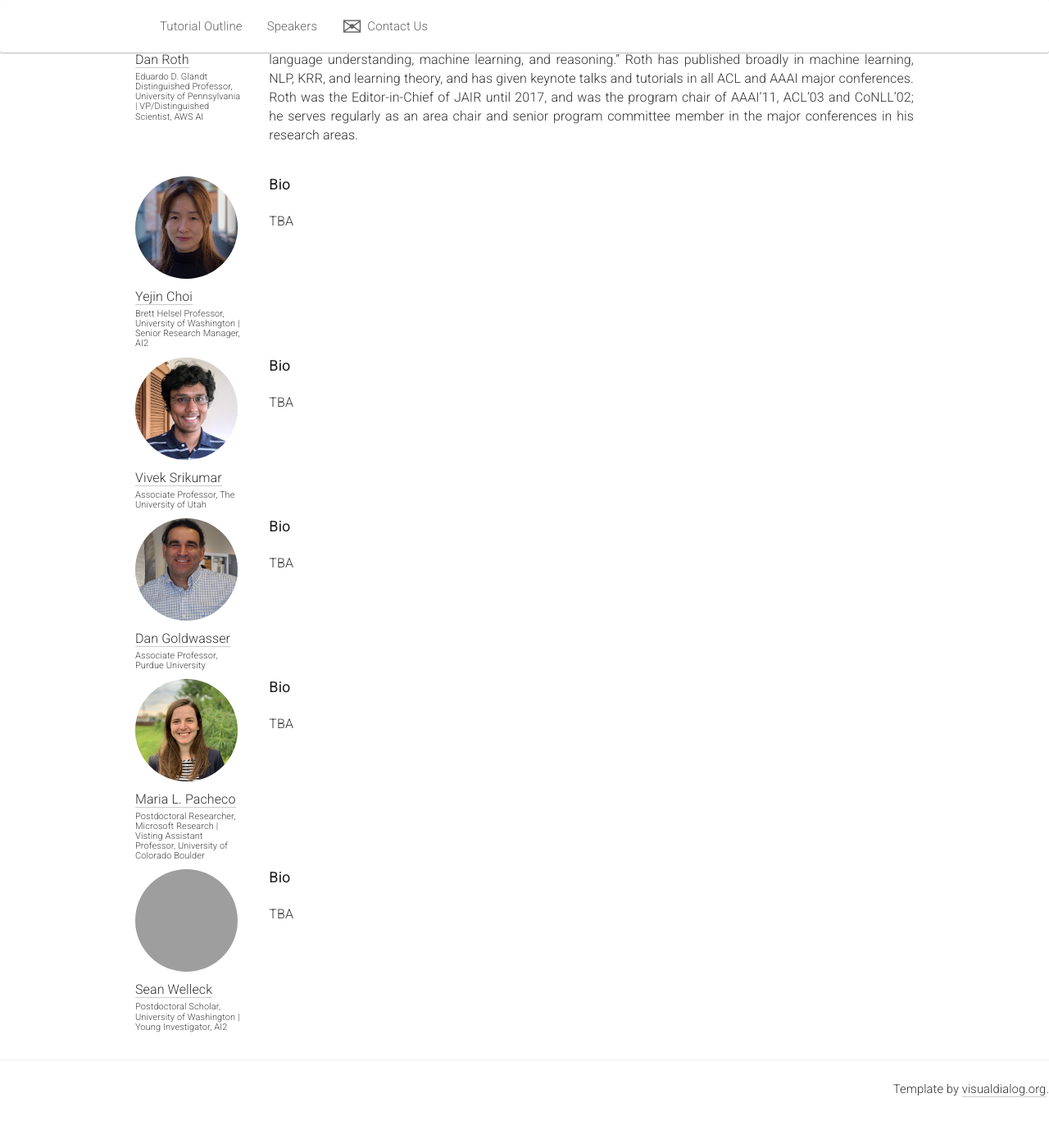
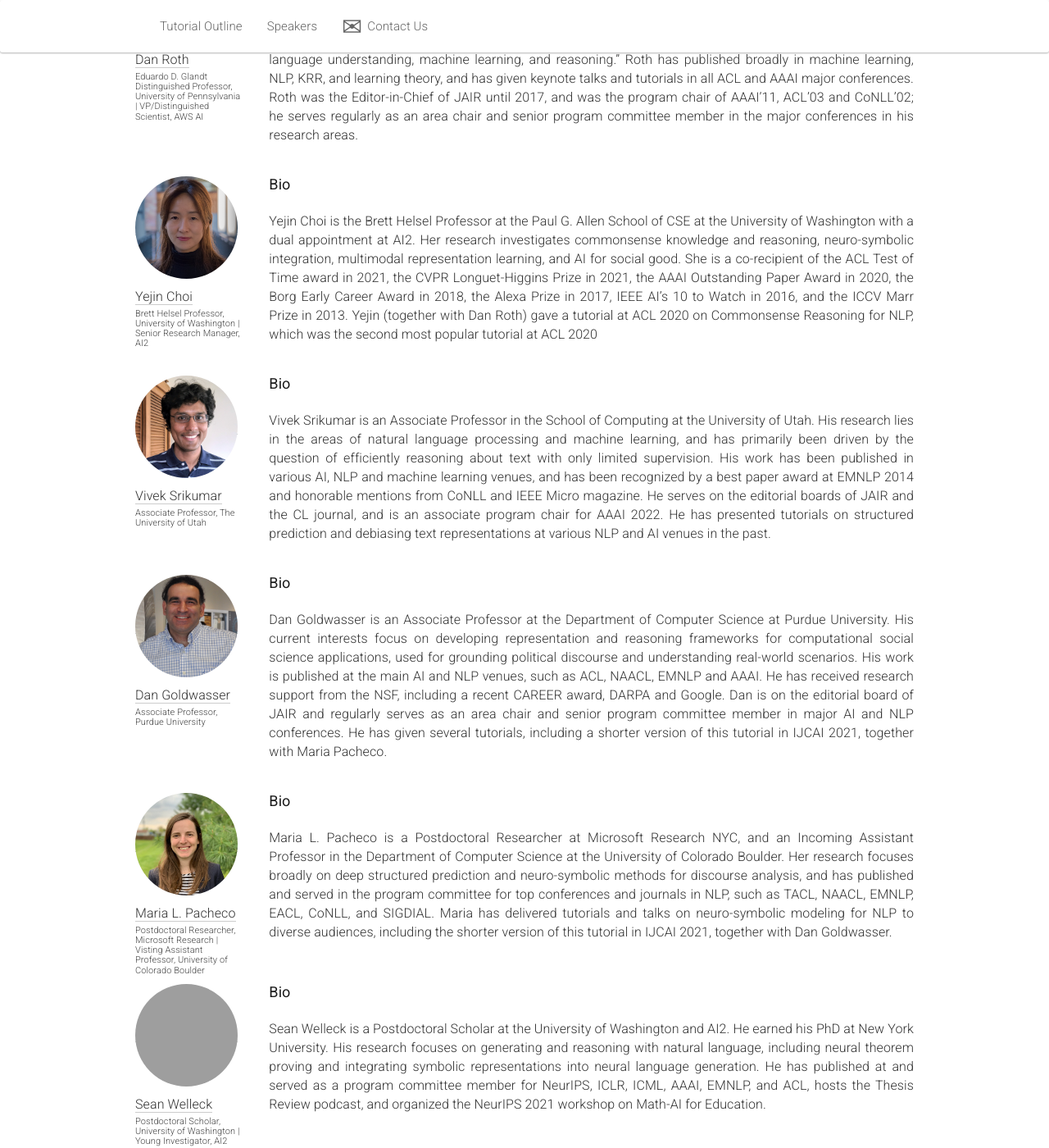
Before and after one commit to ns4nlp-coling/ns4nlp-coling.github.io, a Jekyll site: the page built from _pages/home_2022.md, in a window 1280 px wide and 1400 px high, scrolled down 1417 px. Shown: the whole window at 82% size. Built offline with Jekyll 4.4.1, drawn with Linux system fonts in a browser that asks for light colours; nearby versions of some CDN libraries; before the commit the page ends 2757 px from its top, so only the background shows below that; grey boxes are pictures that could not be loaded.

Commit message:
Adding all the short bios

```diff
--- a/_data/speakers.yml
+++ b/_data/speakers.yml
@@ -12,33 +12,34 @@ Roth was the Editor-in-Chief of JAIR until 2017, and was the program chair of AA
   url:
   photo: YejinCh.jpg
   affil: Brett Helsel Professor, University of Washington | Senior Research Manager, AI2
-  bio: ""
+  bio: "Yejin Choi is the Brett Helsel Professor at the Paul G. Allen School of CSE at the University of Washington with a dual appointment at AI2. Her research investigates commonsense knowledge and reasoning, neuro-symbolic integration, multimodal representation learning, and AI for social good. She is a co-recipient of the ACL Test of Time award in 2021, the CVPR Longuet-Higgins Prize in 2021, the AAAI Outstanding Paper Award in 2020, the Borg Early Career Award in 2018, the Alexa Prize in 2017, IEEE AI's 10 to Watch in 2016, and the ICCV Marr Prize in 2013.
+Yejin (together with Dan Roth) gave a tutorial at ACL 2020 on Commonsense Reasoning for NLP, which was the second most popular tutorial at ACL 2020"
   category: speakers
 
 - name: Vivek Srikumar
   url:
   photo: VivekS.jpg
   affil: Associate Professor, The University of Utah
-  bio: ""
+  bio: "Vivek Srikumar is an Associate Professor in the School of Computing at the University of Utah. His research lies in the areas of natural language processing and machine learning, and has primarily been driven by the question of efficiently reasoning about text with only limited supervision. His work has been published in various AI, NLP and machine learning venues, and has been recognized by a best paper award at EMNLP 2014 and honorable mentions from CoNLL and IEEE Micro magazine. He serves on the editorial boards of JAIR and the CL journal, and is an associate program chair for AAAI 2022. He has presented tutorials on structured prediction and debiasing text representations at various NLP and AI venues in the past."
   category: speakers
 
 - name: Dan Goldwasser
   url:
   photo: DanG.png
   affil: Associate Professor, Purdue University
-  bio: ""
+  bio: "Dan Goldwasser is an Associate Professor at the Department of Computer Science at Purdue University. His current interests focus on developing representation and reasoning frameworks for computational social science applications, used for grounding political discourse and understanding real-world scenarios.  His work is published at the main AI and NLP venues, such as ACL, NAACL, EMNLP and AAAI. He has received research support from the NSF, including a recent CAREER award, DARPA and Google. Dan is on the editorial board of JAIR and regularly serves as an area chair and senior program committee member in major AI and NLP conferences. He has given several tutorials, including a shorter version of this tutorial in IJCAI 2021, together with Maria Pacheco."
   category: speakers
 
 - name: Maria L. Pacheco
   url:
   photo: MariaP.jpg
   affil: Postdoctoral Researcher, Microsoft Research | Visting Assistant Professor, University of Colorado Boulder
-  bio: ""
+  bio: "Maria L. Pacheco is a Postdoctoral Researcher at Microsoft Research NYC, and an Incoming Assistant Professor in the Department of Computer Science at the University of Colorado Boulder. Her research focuses broadly on deep structured prediction and neuro-symbolic methods for discourse analysis, and has published and served in the program committee for top conferences and journals in NLP, such as TACL, NAACL, EMNLP, EACL, CoNLL, and SIGDIAL. Maria has delivered tutorials and talks on neuro-symbolic modeling for NLP to diverse audiences, including the shorter version of this tutorial in IJCAI 2021, together with Dan Goldwasser."
   category: speakers
 
 - name: Sean Welleck
   url:
   photo: SeanW.png
   affil: Postdoctoral Scholar, University of Washington | Young Investigator, AI2
-  bio: ""
+  bio: "Sean Welleck is a Postdoctoral Scholar at the University of Washington and AI2. He earned his PhD at New York University. His research focuses on generating and reasoning with natural language, including neural theorem proving and integrating symbolic representations into neural language generation. He has published at and served as a program committee member for NeurIPS, ICLR, ICML, AAAI, EMNLP, and ACL, hosts the Thesis Review podcast, and organized the NeurIPS 2021 workshop on Math-AI for Education."
   category: speakers
```
